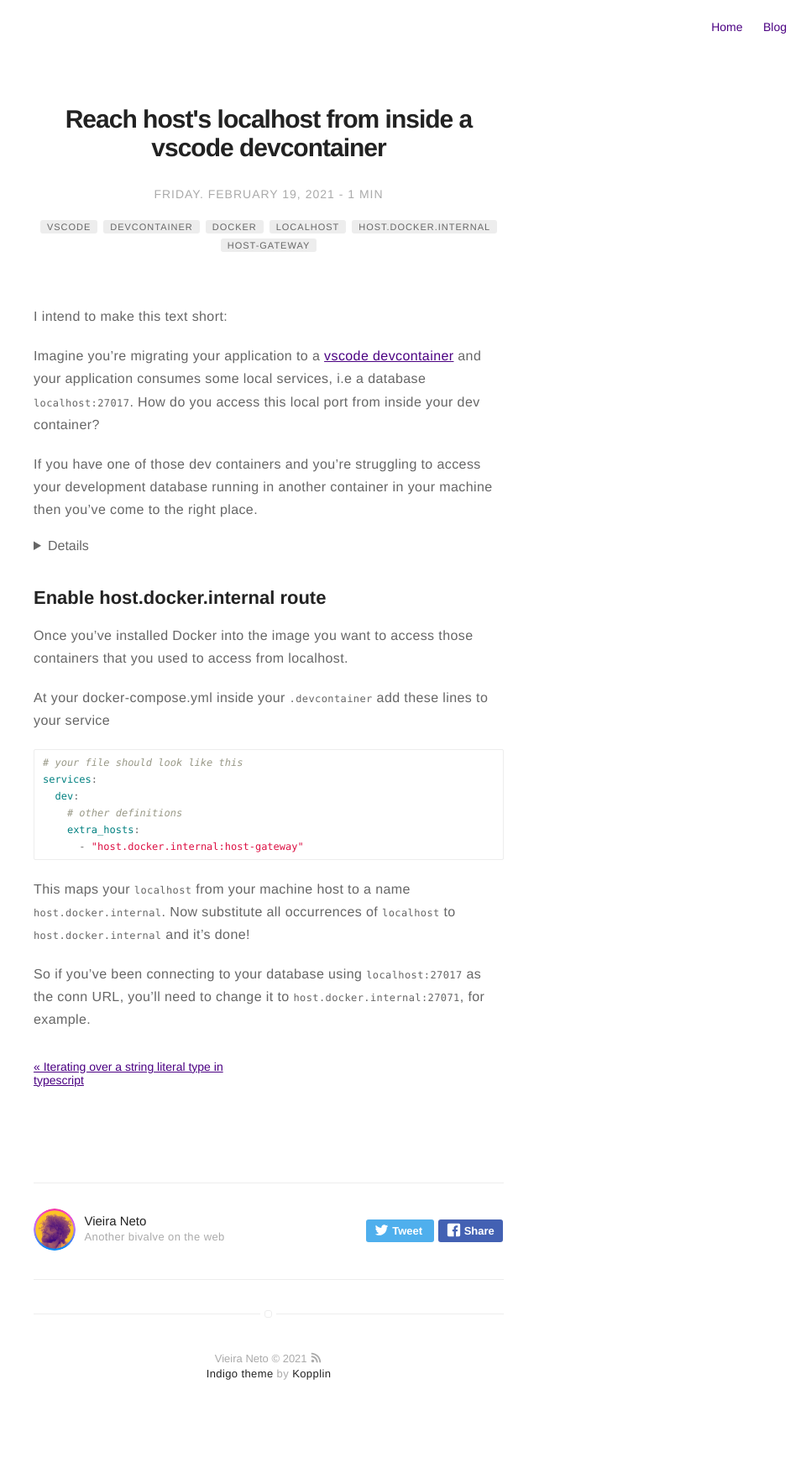
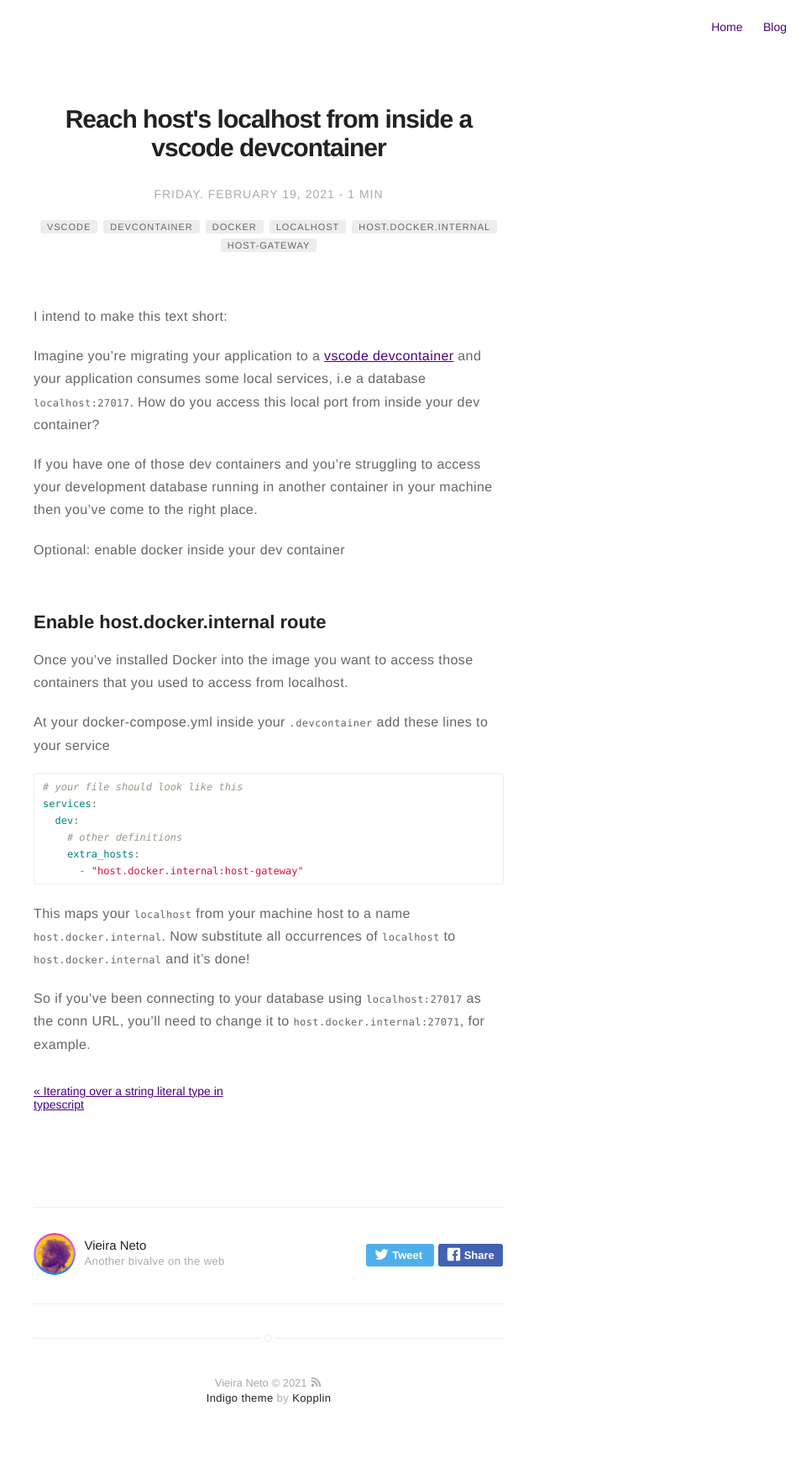
Before and after one commit to vieiramanoel/vieiramanoel.github.io, a Jekyll site: the page built from _posts/2021-02-19-Container-access-from-another-container.md, in a window 1280 px wide. Shown: the whole page at 84% size, without its empty margins (320-1280 px from the left). Built offline with Jekyll 4.4.1, drawn with Linux system fonts in a browser that asks for light colours; before the commit the page ends 1707 px from its top, so only the background shows below that.

Commit message:
use common mark
Signed-off-by: Manoel <vieiranetoc@gmail.com>

```diff
--- a/_posts/2021-02-19-Container-access-from-another-container.md
+++ b/_posts/2021-02-19-Container-access-from-another-container.md
@@ -24,8 +24,10 @@ Imagine you're migrating your application to a [vscode devcontainer](https://cod
 
 If you have one of those dev containers and you're struggling to access your development database running in another container in your machine then you've come to the right place.
 
-<details markdown="1">
+<details>
+ <summary>
   Optional: enable docker inside your dev container
+ </summary>
 
 
   First of all enable to run dockers from your container:
```
